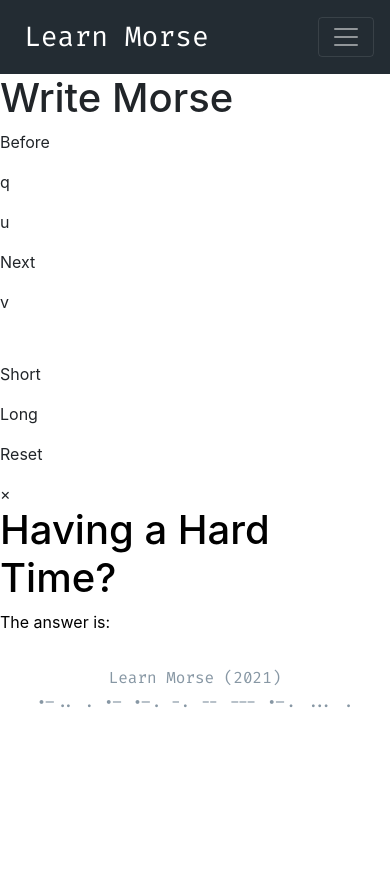
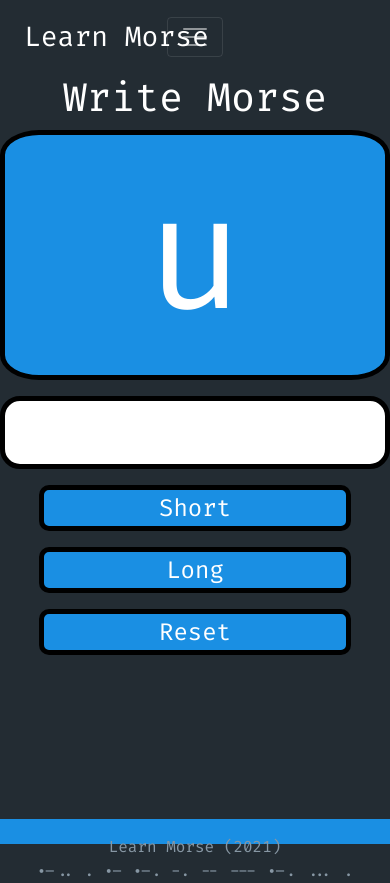
Before and after one commit to jonathanjchoong/learn-morse, a Flask app: page /learn/write in a window 390 px wide. Before the commit the page ends 708 px from the top, so only its background shows below. Run offline with Flask 2, Linux system fonts and the light colour scheme; some libraries are stand-ins or nearby versions.

Commit message:
Savepoint #3, prior to merge with Dean's branch.

```diff
--- /dev/null
+++ b/app/static/CSS/write_morse.css
@@ -0,0 +1,111 @@
+html,
+body {
+  height: 100%;
+  font-family: "Fira Code";
+}
+
+body {
+  display: flex;
+  flex-direction: column;
+  text-align: center;
+  background-color: #232c33;
+  color: white;
+}
+
+.footer {
+  flex-shrink: 0;
+  background-color: #1a8fe3;
+  height: 3%;
+}
+
+.content {
+  flex: 1 0;
+}
+
+.smallBox {
+  text-align: center;
+  font-size: 500%;
+  color: grey;
+  border-radius: 10%;
+}
+
+.when {
+  color: grey;
+}
+
+.bigBox {
+  text-align: center;
+  background-color: aqua;
+}
+
+.boxBig {
+  font-size: 1000%;
+  border-style: solid;
+  border-color: black;
+  border-width: 5px;
+  border-radius: 10%;
+  background-color: #1a8fe3;
+}
+
+.inputBox {
+  font-size: 270%;
+  border-style: solid;
+  border-color: black;
+  background-color: white;
+  border-width: 5px;
+  border-radius: 20px;
+  text-align: center;
+  color: black;
+  min-height: 1.7em;
+}
+
+.buttons {
+  font-size: 150%;
+  border-radius: 10px;
+  border-style: solid;
+  border-color: black;
+  border-width: 5px;
+  color: white;
+  background-color: #1a8fe3;
+}
+
+.buttons:hover {
+  background-color: lightblue;
+}
+
+/* Make the Small boxes disappear on small screen
+*/
+@media screen and (max-width: 1024px) {
+  .smallBox {
+    display: none;
+  }
+}
+@media screen and (max-width: 1024px) {
+  .boxBig {
+    margin-top: 50%;
+  }
+}
+@media screen and (max-width: 700px) {
+  .boxBig {
+    margin-top: 0;
+  }
+}
+@media screen and (max-width: 1024px) {
+  .when {
+    display: none;
+  }
+}
+@media screen and (max-width: 1024px) {
+  .inputBox {
+    display: 2000%;
+  }
+}
+
+/* Buttons responsive Design*/
+@media screen and (max-width: 1024px) {
+  .buttons {
+    margin-left: 10%;
+    margin-right: 10%;
+    font-size: 150%;
+  }
+}
--- a/app/templates/login.html
+++ b/app/templates/login.html
@@ -14,7 +14,7 @@
       <input type="password" id="password" name="password" /><br /><br />
       <input id="submit" type="submit" value="Submit" />
     </form>
-    <a href="signup.html">Don't have an account?</a>
+    <a href="{{url_for('signup')}}">Don't have an account?</a>
   </div>
 </div>
 {% endblock %}
--- a/app/templates/signup.html
+++ b/app/templates/signup.html
@@ -22,7 +22,7 @@
       /><br /><br />
       <input id="submit" type="submit" value="Submit" />
     </form>
-    <a href="login.html">Already have an account?</a>
+    <a href="{{url_for('login')}}">Already have an account?</a>
   </div>
 </div>
 {% endblock %}
--- a/app/templates/write_morse.html
+++ b/app/templates/write_morse.html
@@ -1,7 +1,7 @@
 {% extends "base.html" %} {% block extra_css_js %}
 <!-- import own style sheets -->
-    <link rel = 'stylesheet' href = "{{ url_for('static',filename= 'v2writeMorse.css')}}">
-    <link rel = 'stylesheet' href = "{{ url_for('static',filename= 'popUp.css')}}">
+<link rel = 'stylesheet' href = "{{url_for('static',filename= 'CSS/write_morse.css')}}">
+<link rel = 'stylesheet' href = "{{url_for('static',filename= 'CSS/popUp.css')}}">
 <link rel="preconnect" href="https://fonts.gstatic.com">
 <link href="https://fonts.googleapis.com/css2?family=Fira+Code&display=swap" rel="stylesheet">
 
@@ -95,7 +95,6 @@
 {% endblock %}
 
 
-
 {% block content %}
 <!-- Content -->
 <div class="content"> <!-- gives the page the stretch property to the footer-->
```
Also changed, not shown: app/static/CSS/v2writeMorse.css (deleted, +0 -92 lines). Lines whose indentation alone changed are shown as unchanged.
